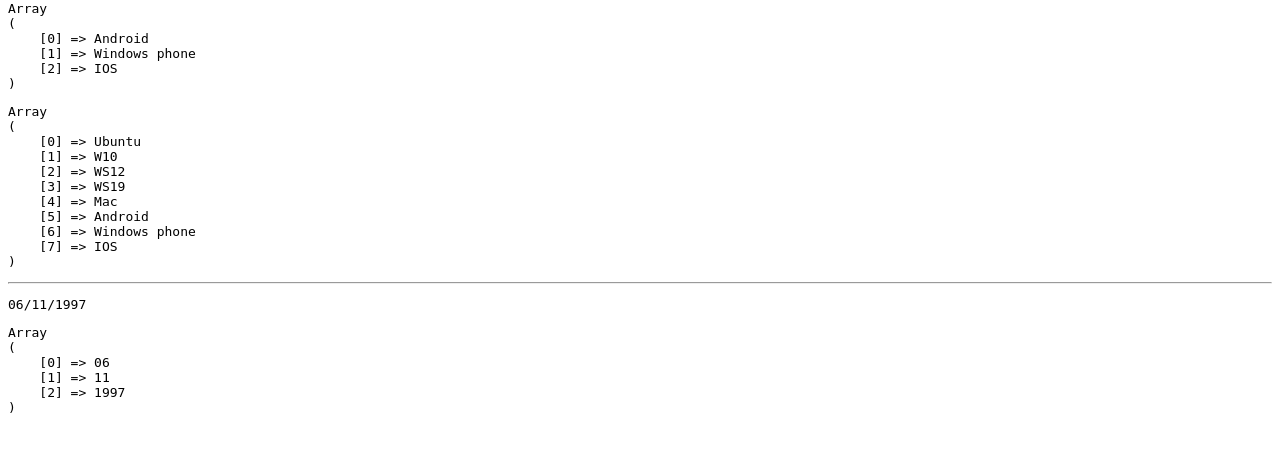
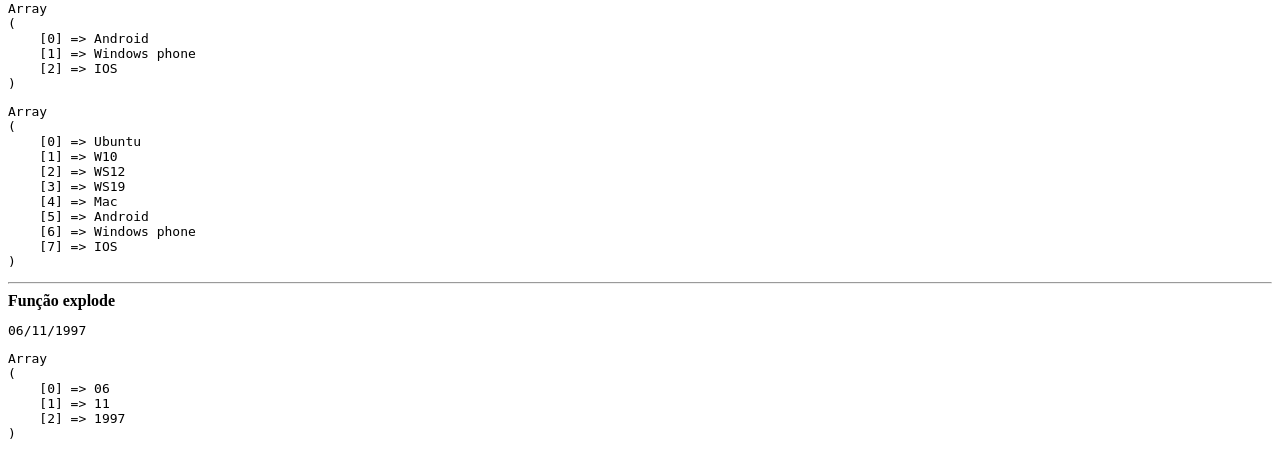
Before and after one commit to PedroScarso/LearnPhp, a PHP site: page /FuncoesArray.php in a window 1280 px wide. Shown: the part 1770-2224 px from the top of the page. Before the commit the page ends 2183 px from the top, so only its background shows below. Run offline with PHP 8.4, Linux system fonts and the light colour scheme.

Commit message:
adicionado título a área da função explode

```diff
--- a/FuncoesArray.php
+++ b/FuncoesArray.php
@@ -108,6 +108,8 @@
 
     //Função explode dividi a string baseado no delimitador e o retorno
 
+    echo '<b>Função explode</b><br>';
+
     $data = '06/11/1997';
 
     echo '<pre>';
```
